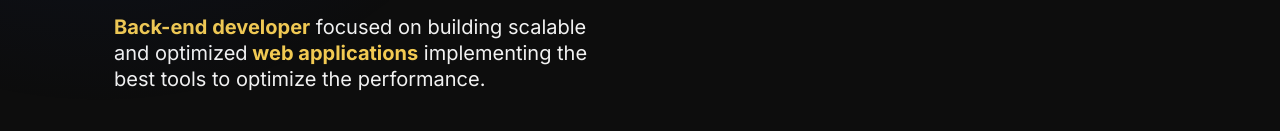
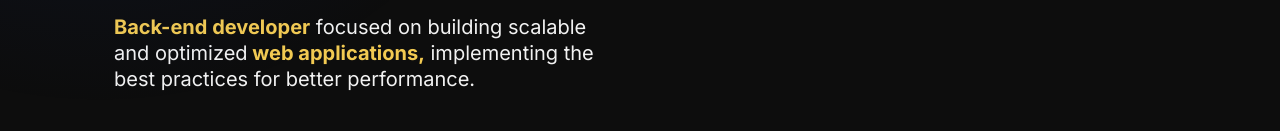
Before and after one commit to ClouddCoder/portfolio-v2, a Next.js app: page / in a window 1280 px wide. Shown: the part 474-605 px from the top of the page. Built offline with nearby package versions, Linux system fonts and the light colour scheme.

Commit message:
Modify the last paragraph of the Hero component

```diff
--- a/src/components/hero/Hero.jsx
+++ b/src/components/hero/Hero.jsx
@@ -17,7 +17,7 @@ function Hero() {
       </h3>
       <p className={`${styles["hero-field"]} ${styles.p} hidden `} style={{ "--order": 8 }}>
         <strong>Back-end developer</strong> focused on building scalable and optimized
-        <strong> web applications</strong> implementing the best tools to optimize the performance.
+        <strong> web applications,</strong> implementing the best practices for better performance.
       </p>
     </section>
   );
```
